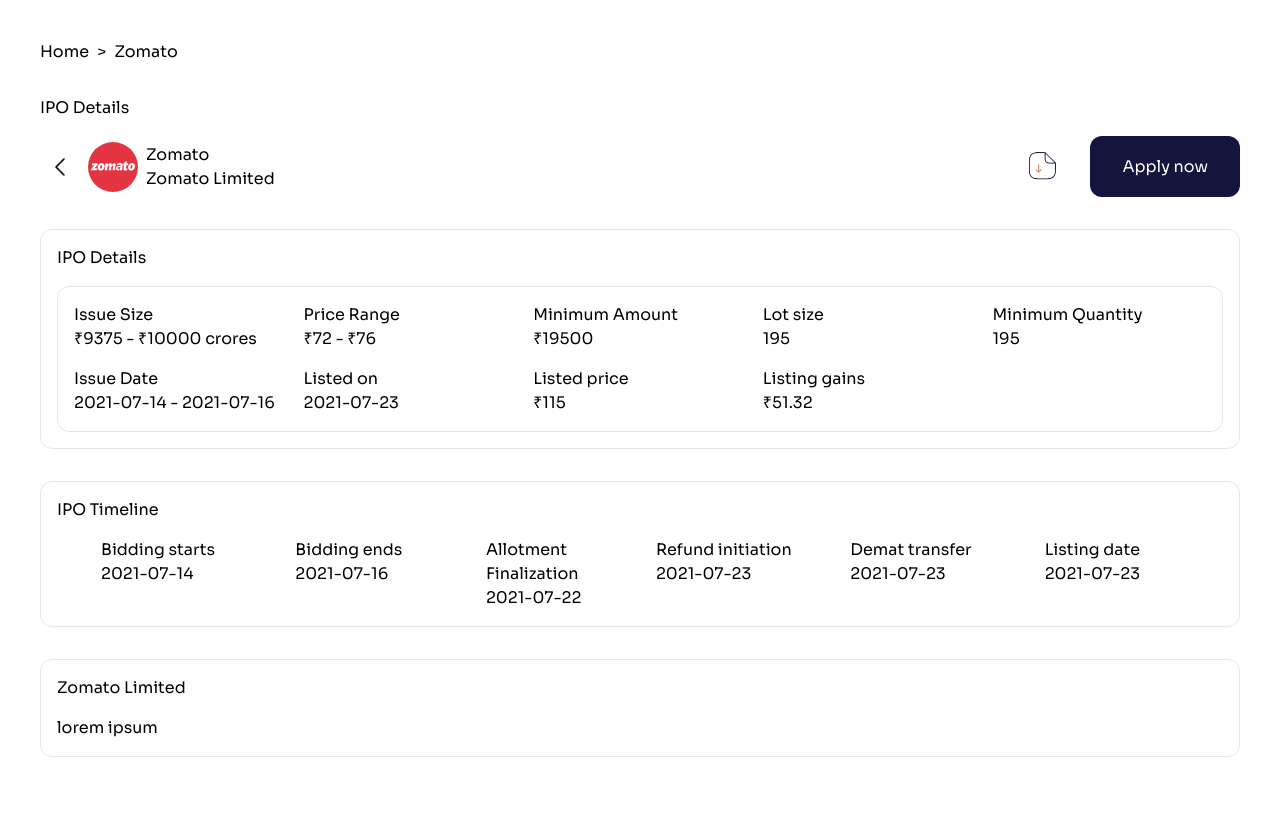
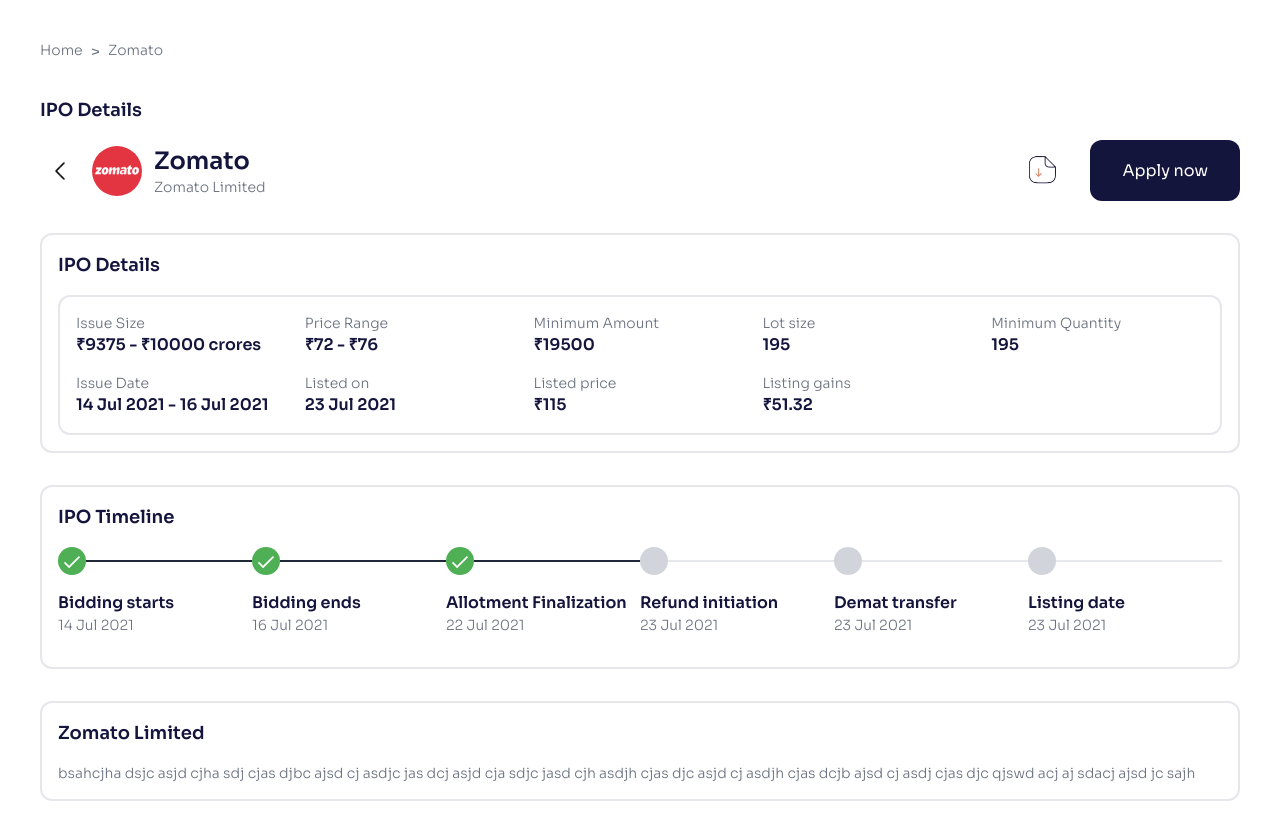
Before and after one commit to thisisyashgarg/ventura-assignment, a Next.js app: page /company/1 in a window 1280 px wide. Before the commit the page ends 800 px from the top, so only its background shows below. Built offline with nearby package versions, Linux system fonts and the light colour scheme.

Commit message:
style: font styles added

```diff
--- a/package.json
+++ b/package.json
@@ -18,6 +18,7 @@
     "@types/react": "^18",
     "@types/react-dom": "^18",
     "clsx": "^2.1.1",
+    "dayjs": "^1.11.11",
     "eslint": "^8",
     "eslint-config-next": "14.2.3",
     "postcss": "^8",
--- a/src/app/company/[id]/page.tsx
+++ b/src/app/company/[id]/page.tsx
@@ -4,7 +4,9 @@
 import { useParams, useRouter } from "next/navigation"
 import React from "react"
 import { IPOS } from "@/lib/constants"
-import ProgessPointer from "@/ui/ProgressPointer"
+import { IPOStatus, IPOTimeline } from "@/lib/types"
+import { clsx } from "clsx"
+import { convertDate } from "@/lib/utils"
 
 const Index = ({}) => {
   const { back, push } = useRouter()
@@ -18,17 +20,20 @@
 
   return (
     <div className="m-4 md:m-10 space-y-8">
-      <div className="flex gap-2">
-        <p className="cursor-pointer" onClick={() => push("/company")}>
+      <div className="flex gap-2 text-gray-500">
+        <p
+          className="cursor-pointer text-sm font-light"
+          onClick={() => push("/company")}
+        >
           Home
         </p>{" "}
-        &gt; <p> {IPO?.name}</p>
+        &gt; <p className="text-sm  font-light"> {IPO?.name}</p>
       </div>
 
       <section className="space-y-4">
-        <h1>IPO Details</h1>
+        <h1 className="font-semibold text-blue-900 text-lg">IPO Details</h1>
         <div className="flex items-center  justify-between">
-          <div className="flex gap-2 items-center">
+          <div className="flex gap-3 items-center">
             <div
               onClick={() => push("/company")}
               className="flex items-center justify-center w-10"
@@ -36,7 +41,7 @@
               <Image
                 src="/back.png"
                 alt="back"
-                className="h-fit"
+                className="h-fit cursor-pointer"
                 width={20}
                 height={20}
                 onClick={back}
@@ -51,13 +56,23 @@
               height={50}
             />
             <div>
-              <h1>{IPO?.name}</h1>
-              <p>{IPO?.registeredName}</p>
+              <h1 className="font-semibold text-blue-900 text-2xl">
+                {IPO?.name}
+              </h1>
+              <p className="text-sm text-gray-500 font-light">
+                {IPO?.registeredName}
+              </p>
             </div>
           </div>
 
           <div className="hidden md:flex md:gap-4">
-            <Image src="/pdf.png" alt="pdf" width={60} height={60} />
+            <Image
+              className="cursor-pointer"
+              src="/pdf.png"
+              alt="pdf"
+              width={60}
+              height={60}
+            />
             <button className="bg-[#14153D] px-8 rounded-xl text-white">
               Apply now
             </button>
@@ -65,77 +80,137 @@
         </div>
       </section>
 
-      <section className="md:border space-y-4 p-4 rounded-xl">
-        <h1>IPO Details</h1>
-        <div className="border grid p-4 rounded-xl gap-4 grid-cols-2 md:grid-cols-4 lg:grid-cols-5">
+      <section className="md:border-2 space-y-4 p-4 rounded-xl">
+        <h1 className="font-semibold text-blue-900 text-lg">IPO Details</h1>
+        <div className="border-2 grid p-4 rounded-xl gap-4 grid-cols-2 md:grid-cols-4 lg:grid-cols-5">
           <div>
-            <h2>Issue Size</h2>
-            <p>
+            <h2 className="text-sm text-gray-500 font-light">Issue Size</h2>
+            <p className="font-semibold text-blue-900">
               ₹{IPO?.issueSizeRangeInCrores.from} - ₹
               {IPO?.issueSizeRangeInCrores.to} crores
             </p>
           </div>
 
           <div>
-            <h2>Price Range</h2>
-            <p>
+            <h2 className="text-sm text-gray-500 font-light">Price Range</h2>
+            <p className="font-semibold text-blue-900">
               ₹{IPO?.priceRange.from} - ₹{IPO?.priceRange.to}
             </p>
           </div>
 
           <div>
-            <h2>Minimum Amount</h2>
-            <p>₹{IPO?.minimumInvestmentInRupees}</p>
-          </div>
-
-          <div>
-            <h2>Lot size</h2>
-            <p>{IPO?.lotSize}</p>
-          </div>
-
-          <div>
-            <h2>Minimum Quantity</h2>
-            <p>{IPO?.lotSize}</p>
-          </div>
-
-          <div>
-            <h2>Issue Date</h2>
-            <p>
-              {IPO?.issueDateRange.from} - {IPO?.issueDateRange.to}
+            <h2 className="text-sm text-gray-500 font-light">Minimum Amount</h2>
+            <p className="font-semibold text-blue-900">
+              ₹{IPO?.minimumInvestmentInRupees}
             </p>
           </div>
 
           <div>
-            <h2>Listed on</h2>
-            <p>{IPO?.listingDate}</p>
-          </div>
-          <div>
-            <h2>Listed price</h2>
-            <p>₹{IPO?.listingPrice}</p>
+            <h2 className="text-sm text-gray-500 font-light">Lot size</h2>
+            <p className="font-semibold text-blue-900">{IPO?.lotSize}</p>
           </div>
 
           <div>
-            <h2>Listing gains</h2>
-            <p>₹{IPO?.listingGainsInRupees}</p>
+            <h2 className="text-sm text-gray-500 font-light">
+              Minimum Quantity
+            </h2>
+            <p className="font-semibold text-blue-900">{IPO?.lotSize}</p>
+          </div>
+
+          <div>
+            <h2 className="text-sm text-gray-500 font-light">Issue Date</h2>
+            <p className="font-semibold text-blue-900">
+              {convertDate(IPO?.issueDateRange?.from!)} -{" "}
+              {convertDate(IPO?.issueDateRange.to!)}
+            </p>
+          </div>
+
+          <div>
+            <h2 className="text-sm text-gray-500 font-light">Listed on</h2>
+            <p className="font-semibold text-blue-900">
+              {convertDate(IPO?.listingDate!)}
+            </p>
+          </div>
+          <div>
+            <h2 className="text-sm text-gray-500 font-light">Listed price</h2>
+            <p className="font-semibold text-blue-900">₹{IPO?.listingPrice}</p>
+          </div>
+
+          <div>
+            <h2 className="text-sm text-gray-500 font-light">Listing gains</h2>
+            <p className="font-semibold text-blue-900">
+              ₹{IPO?.listingGainsInRupees}
+            </p>
           </div>
         </div>
       </section>
 
-      <section className="md:border space-y-4 p-4 rounded-xl">
-        <h1>IPO Timeline</h1>
+      <section className="md:border-2 space-y-4 p-4 rounded-xl">
+        <h1 className="font-semibold text-blue-900 text-lg">IPO Timeline</h1>
         <div className="flex flex-col md:grid md:grid-cols-6">
           {IPO?.timelineDetails.map((timeline) => (
-            <ProgessPointer key={timeline.title} timeline={timeline} />
+            <ProgressPointer key={timeline.title} timeline={timeline} />
           ))}
         </div>
       </section>
 
-      <section className="md:border space-y-4 p-4 rounded-xl">
-        <h1>{IPO?.registeredName}</h1>
-        <p>{IPO?.description}</p>
+      <section className="md:border-2 space-y-4 p-4 rounded-xl">
+        <h1 className="font-semibold text-blue-900 text-lg">
+          {IPO?.registeredName}
+        </h1>
+        <p className="text-sm text-gray-500 font-light">{IPO?.description}</p>
       </section>
     </div>
   )
 }
 
+const STATE_HANDLER: {
+  [key in IPOStatus]: {
+    svgBackgroundStyle?: string
+    lineBackgroundStyle?: string
+  }
+} = {
+  COMPLETED: {
+    lineBackgroundStyle: "bg-gray-800",
+    svgBackgroundStyle: "bg-green-500",
+  },
+
+  PENDING: {
+    lineBackgroundStyle: "bg-gray-200",
+    svgBackgroundStyle: "bg-gray-300",
+  },
+}
+
+const ProgressPointer = ({ timeline }: { timeline: IPOTimeline }) => {
+  return (
+    <div key={timeline.title} className="flex gap-4 md:flex-col">
+      <div className="flex flex-col md:flex-row items-center">
+        <div
+          className={clsx(
+            "w-7 h-7 p-1 aspect-square rounded-full",
+            STATE_HANDLER[timeline.status].svgBackgroundStyle
+          )}
+        >
+          {timeline.status === "COMPLETED" && (
+            <Image src={"/tick.svg"} alt="calendar" width={28} height={28} />
+          )}
+        </div>
+        <div
+          className={clsx(
+            "w-[2px] md:h-[2px] md:w-full grow",
+            STATE_HANDLER[timeline?.status].lineBackgroundStyle
+          )}
+        />
+      </div>
+
+      <div className="pb-4">
+        <h2 className="font-semibold text-blue-900">{timeline.title}</h2>
+        <p className="text-sm text-gray-500 font-light">
+          {convertDate(timeline.date)}
+        </p>
+      </div>
+    </div>
+  )
+}
+
 export default Index
--- a/src/lib/constants.ts
+++ b/src/lib/constants.ts
@@ -5,7 +5,8 @@
     id: 1,
     name: "Zomato",
     logo: "/zomato.png",
-    description: "lorem ipsum",
+    description:
+      "bsahcjha dsjc asjd cjha sdj cjas djbc ajsd cj asdjc jas dcj asjd cja sdjc jasd cjh asdjh cjas djc asjd cj asdjh cjas dcjb ajsd cj asdj cjas djc qjswd acj aj sdacj ajsd jc sajh",
     registeredName: "Zomato Limited",
     issueDateRange: {
       from: "2021-07-14",
@@ -82,7 +83,7 @@
     lotSize: 6,
     listingDate: "2021-11-18",
     listingPrice: 1564,
-    listingGainsInRupees: -486,
+    listingGainsInRupees: 486,
     timelineDetails: [
       {
         title: "Bidding starts",
--- /dev/null
+++ b/src/lib/utils.ts
@@ -0,0 +1,3 @@
+import dayjs from "dayjs"
+
+export const convertDate = (date: string) => dayjs(date).format("DD MMM YYYY")
--- a/src/ui/ProgressPointer.tsx
+++ /dev/null
@@ -1,52 +0,0 @@
-import { IPOStatus, IPOTimeline } from "@/lib/types"
-import clsx from "clsx"
-import Image from "next/image"
-
-const STATE_HANDLER: {
-  [key in IPOStatus]: {
-    svgBackgroundStyle?: string
-    lineBackgroundStyle?: string
-  }
-} = {
-  COMPLETED: {
-    lineBackgroundStyle: "bg-gray-800",
-    svgBackgroundStyle: "bg-green-500",
-  },
-
-  PENDING: {
-    lineBackgroundStyle: "bg-gray-200",
-    svgBackgroundStyle: "bg-gray-300",
-  },
-}
-
-const ProgessPointer = ({ timeline }: { timeline: IPOTimeline }) => {
-  return (
-    <div key={timeline.title} className="flex gap-4 md:flex-col">
-      <div className="flex flex-col md:flex-row items-center">
-        <div
-          className={clsx(
-            "w-7 h-7 p-1 aspect-square rounded-full",
-            STATE_HANDLER[timeline.status].svgBackgroundStyle
-          )}
-        >
-          {timeline.status === "COMPLETED" && (
-            <Image src={"/tick.svg"} alt="calendar" width={28} height={28} />
-          )}
-        </div>
-        <div
-          className={clsx(
-            "w-[2px] md:h-[2px] md:w-full grow",
-            STATE_HANDLER[timeline?.status].lineBackgroundStyle
-          )}
-        />
-      </div>
-
-      <div className="pb-4">
-        <h2>{timeline.title}</h2>
-        <p>{timeline.date}</p>
-      </div>
-    </div>
-  )
-}
-
-export default ProgessPointer
--- a/tailwind.config.ts
+++ b/tailwind.config.ts
@@ -7,7 +7,20 @@
     "./src/app/**/*.{js,ts,jsx,tsx,mdx}",
   ],
   theme: {
-    extend: {},
+    extend: {
+      colors: {
+        blue: {
+          900: "#14153D",
+        },
+        green: {
+          500: "#4FAF54",
+        },
+        gray: {
+          50: "#F4F5F4",
+          400: "#82818B",
+        },
+      },
+    },
   },
   plugins: [],
 }
```
Also changed, not shown: src/app/company/page.tsx (+18 -13 lines), 1 other file (tests, documents, lock files or other folders).
